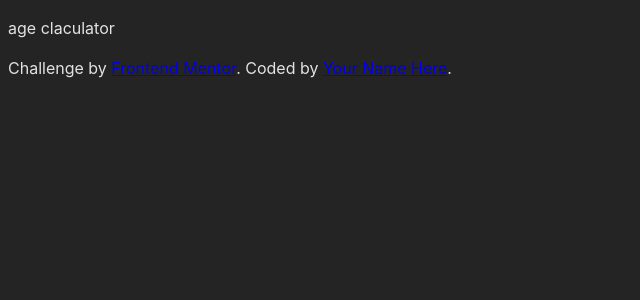
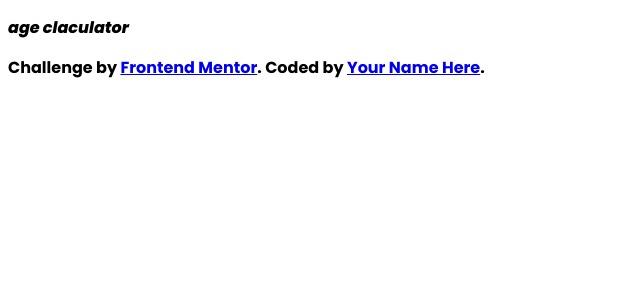
Before and after one commit to mbtenkorang/frontend-mentor-projects, a Vue app in the folder age-calculator-app/: page / in a window 1280 px wide. Shown: the top 300 px of the page, without its empty margins (0-640 px from the left). Built offline with nearby package versions, Linux system fonts and the light colour scheme.

Commit message:
Changed location of stylesheet

```diff
--- /dev/null
+++ b/age-calculator-app/src/assets/style.css
@@ -0,0 +1,44 @@
+:root {
+  font-family: "Poppins", system-ui, sans-serif;
+  line-height: 1.5;
+  font-weight: 400;
+
+  /* Colors */
+  --White: hsl(0, 0%, 100%);
+  --Offwhite: hsl(0, 0%, 94%);
+  --Lightgrey: hsl(0, 0%, 86%);
+  --Smokeygrey: hsl(0, 1%, 44%);
+  --Offblack: hsl(0, 0%, 8%);
+
+  color-scheme: light dark;
+
+  font-synthesis: none;
+  text-rendering: optimizeLegibility;
+  -webkit-font-smoothing: antialiased;
+  -moz-osx-font-smoothing: grayscale;
+}
+
+@font-face {
+  font-family: "Poppins";
+  src: url("./fonts/Poppins-Italic.ttf");
+  font-style: italic;
+  font-weight: 400;
+}
+
+@font-face {
+  font-family: "Poppins";
+  src: url("./fonts/Poppins-Bold.ttf");
+  font-weight: 700;
+}
+
+@font-face {
+  font-family: "Poppins";
+  src: url("./fonts/Poppins-ExtraBoldItalic.ttf");
+  font-style: italic;
+  font-weight: 800;
+}
+
+p {
+  font-weight: 800;
+  font-style: italic;
+}
--- a/age-calculator-app/src/assets/styles/style.css
+++ /dev/null
@@ -1,14 +0,0 @@
-:root {
-  font-family: Inter, system-ui, Avenir, Helvetica, Arial, sans-serif;
-  line-height: 1.5;
-  font-weight: 400;
-
-  color-scheme: light dark;
-  color: rgba(255, 255, 255, 0.87);
-  background-color: #242424;
-
-  font-synthesis: none;
-  text-rendering: optimizeLegibility;
-  -webkit-font-smoothing: antialiased;
-  -moz-osx-font-smoothing: grayscale;
-}
--- a/age-calculator-app/src/main.js
+++ b/age-calculator-app/src/main.js
@@ -1,5 +1,5 @@
 import { createApp } from "vue";
-import "./assets/styles/style.css";
+import "./assets/style.css";
 import App from "./App.vue";
 
 createApp(App).mount("#app");
```
